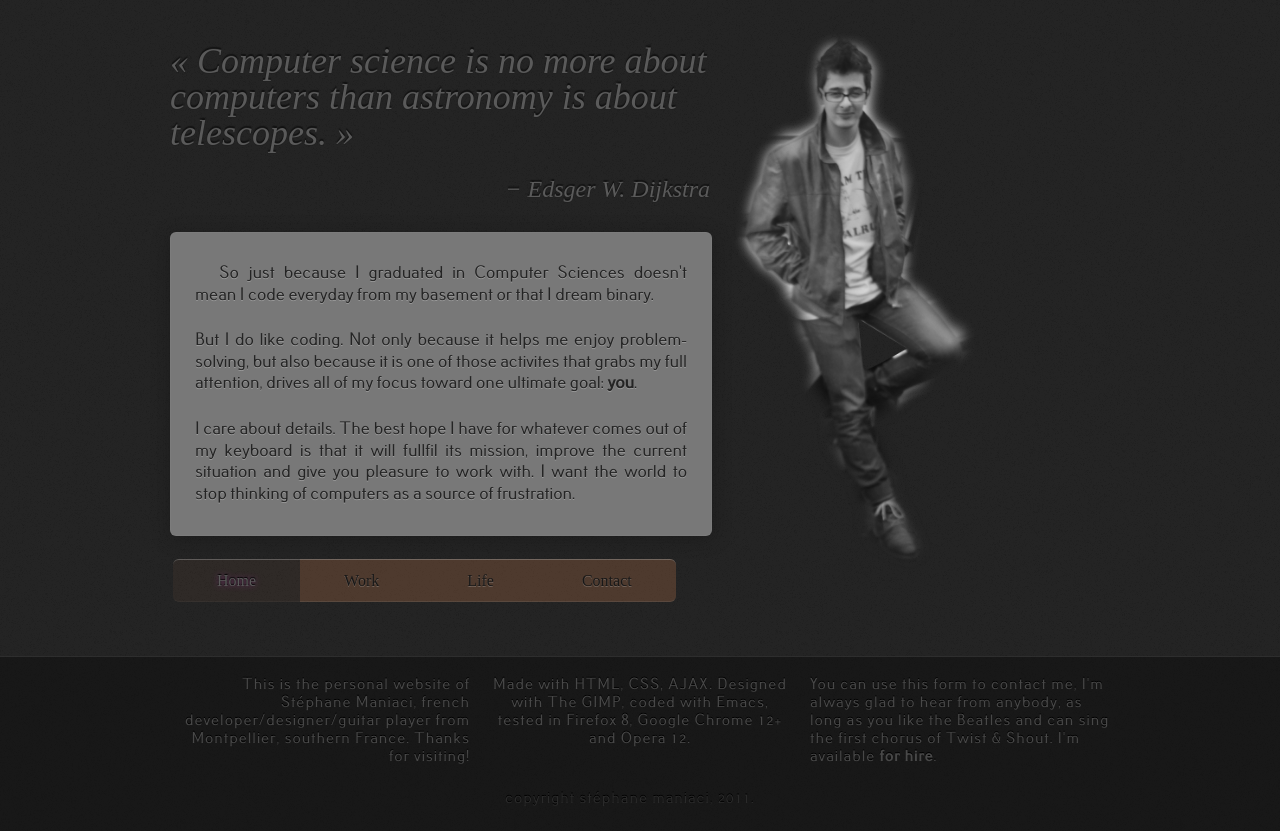
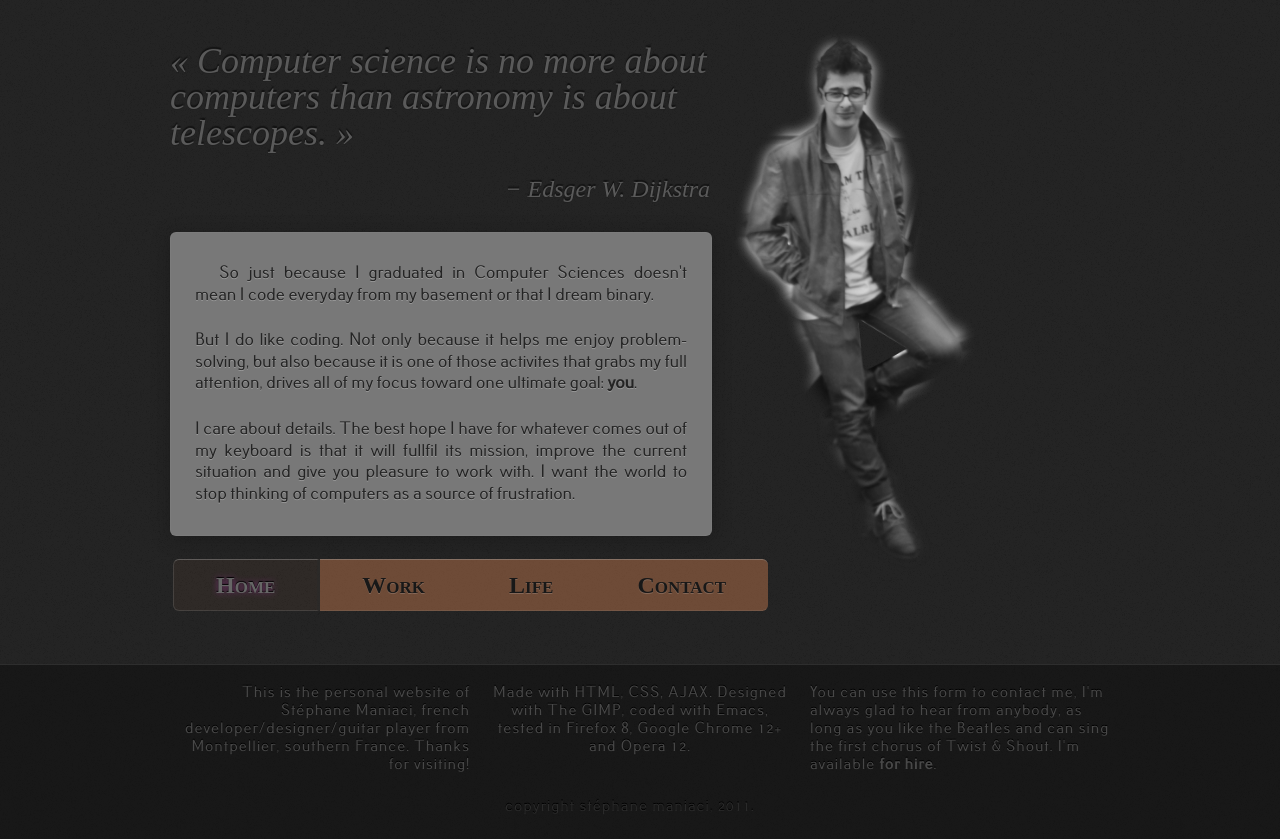
Before and after one commit to freesteph/selfweb, a plain HTML site: page index.html in a window 1280 px wide. Drawn offline with Linux system fonts and the light colour scheme.

Commit message:
Make the menu slightly bigger, various tweaks

```diff
--- a/css/style.css
+++ b/css/style.css
@@ -90,19 +90,24 @@ div#menu li {
 
 div#menu li a {
     text-decoration:none;
-    text-shadow:0px 1px 0px rgba(240, 240, 240, 0.24);
+    text-shadow:0px 1px 0px rgba(240, 240, 240, 0.18);
     color: rgb(24, 24, 24);
-    padding:12px 44px;
-    background-color: rgba(212, 128, 81, 0.24);
+    padding:12px 42px;
+    font-variant:small-caps;
+    font-weight:700;
+    font-size:24px;
+    background-color: rgba(212, 128, 81, 0.42);
     border-bottom:1px solid rgba(180, 180, 180, 0.12);
     border-top:1px solid rgba(180, 180, 180, 0.36);
 }
 
 div#menu li a.selected {
     background-color: rgba(212, 128, 81, 0.06);
-    color: rgb(90, 90, 90);
+    color: rgb(102, 102, 102);
     text-shadow:0px -1px 1px black, 0px 0px 6px rgba(240, 60, 240, 0.36);
-    border-bottom:1px solid rgba(180, 180, 180, 0.06);
+    border-bottom:1px solid rgba(180, 180, 180, 0.18);
+    border-left:1px solid rgba(180, 180, 180, 0.18);
+    border-right:3px solid rgba(42, 42, 42, 0.5);
 }
 
 div#menu li a.selected:hover {
```
